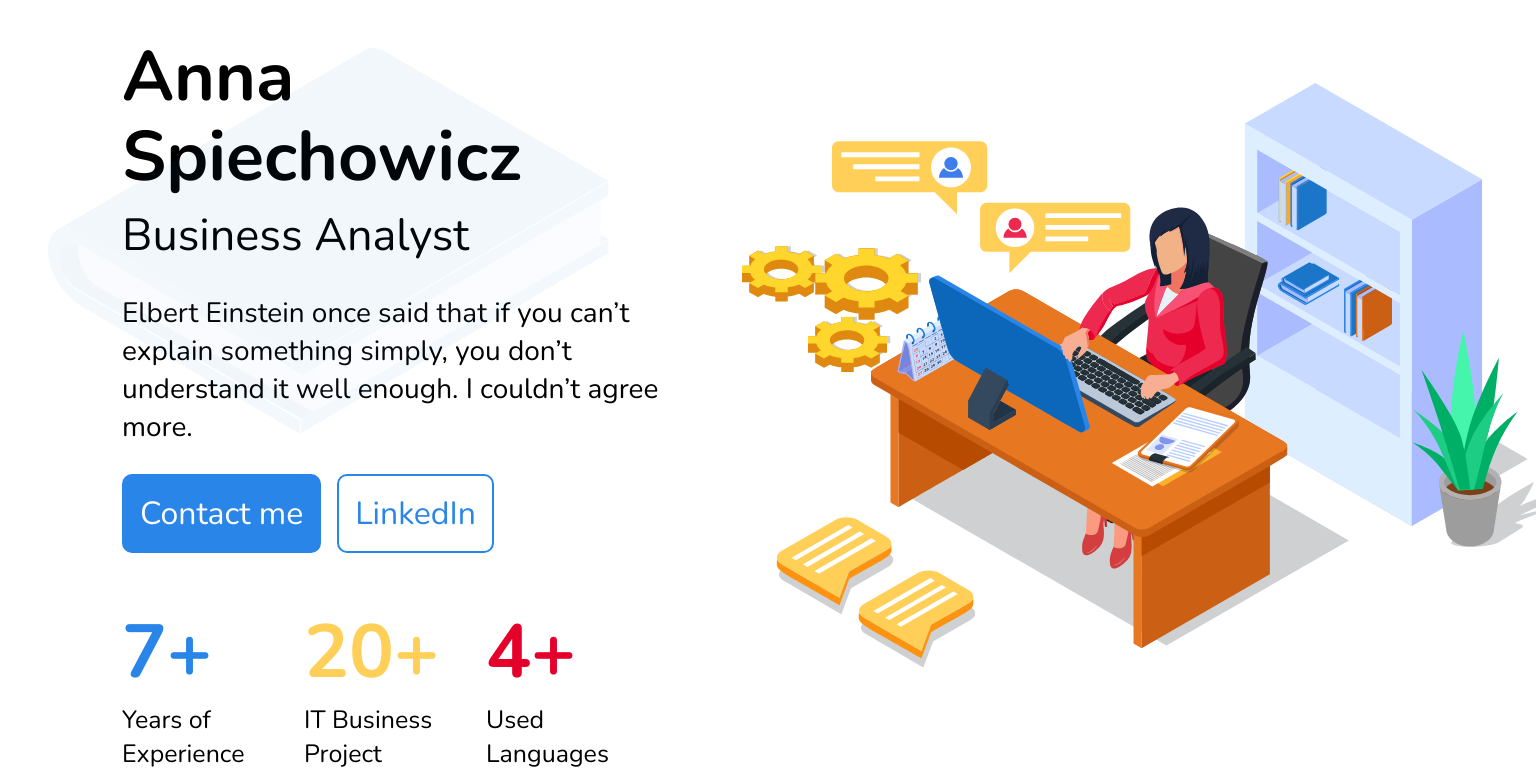
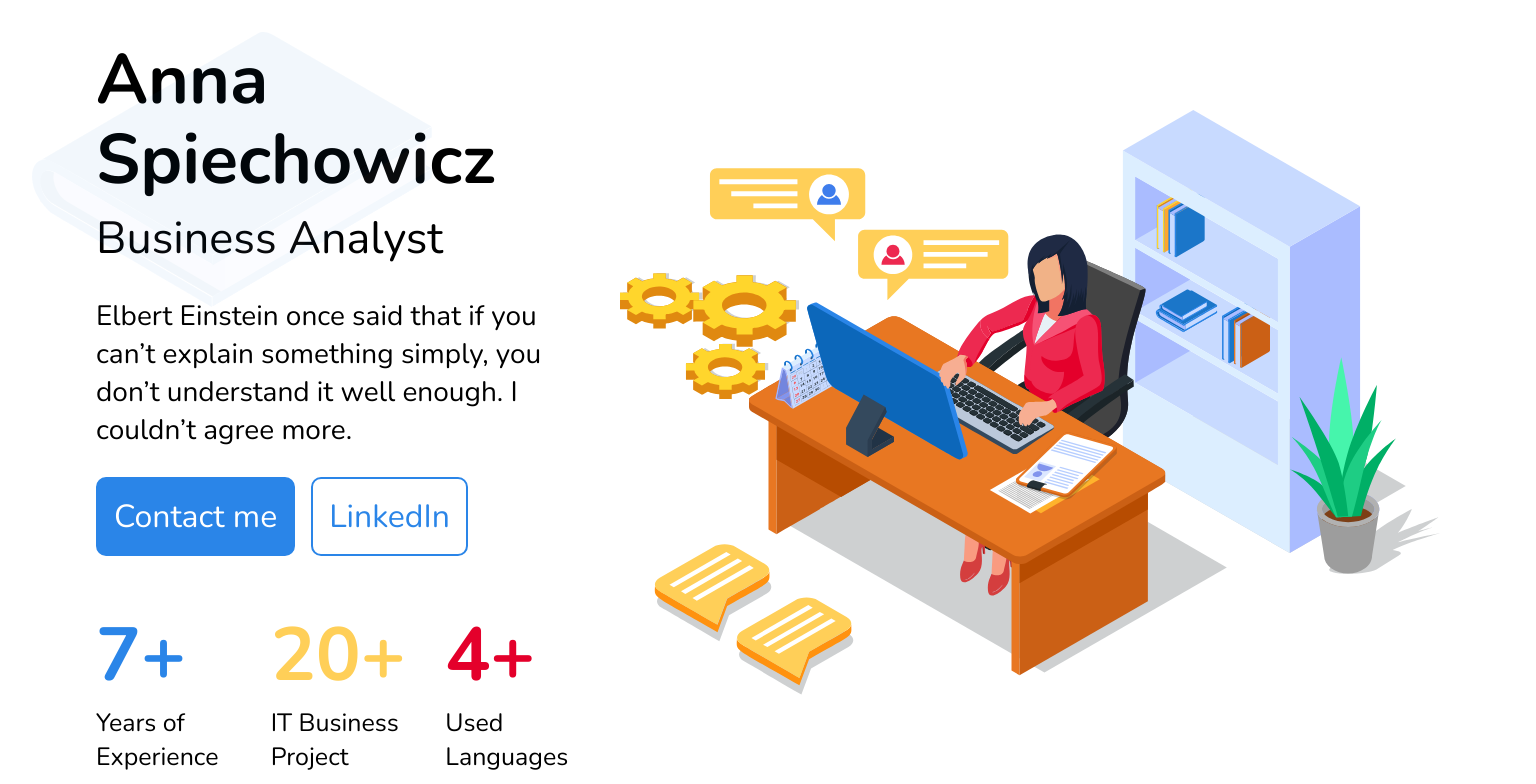
Before and after one commit to MSpiechowicz/annaspiechowicz.com, a React (Vite) app: page / in a window 1536 px wide. Shown: the top 784 px of the page. Built offline with nearby package versions, Linux system fonts and the light colour scheme.

Commit message:
cleaning scss

```diff
--- a/src/styles/App.scss
+++ b/src/styles/App.scss
@@ -1,23 +1,14 @@
 .app {
   width: 100%;
   height: 100%;
-
   display: grid;
   grid-template-columns: 1fr;
+  grid-gap: 2rem;
+  position: relative;
+  padding: 2rem;
   align-items: center;
-  justify-items: left;
-
-  position: relative;
-
-  margin: 2rem;
-
-  @media screen and (min-width: 672px) {
-    margin: 0;
-    justify-items: center;
-  }
 
   @media screen and (min-width: 990px) {
-    margin: 0;
     grid-template-columns: repeat(2, 1fr);
   }
 }
--- a/src/styles/AppBook.scss
+++ b/src/styles/AppBook.scss
@@ -1,26 +1,21 @@
 .app__book {
   position: absolute;
-  left: 0;
-  top: 1rem;
+  top: 2rem;
+  left: 2rem;
 
   img {
     width: 320px;
   }
 
   @media screen and (min-width: 768px) {
-    left: 2rem;
-
     img {
-      width: 440px;
+      width: 360px;
     }
   }
 
   @media screen and (min-width: 1296px) {
-    left: 3rem;
-    top: 3rem;
-
     img {
-      width: 561px;
+      width: 400px;
     }
   }
 }
--- a/src/styles/AppContainer.scss
+++ b/src/styles/AppContainer.scss
@@ -3,7 +3,7 @@
   display: flex;
   flex-direction: column;
 
-  @media screen and (min-width: 990px) {
-    margin-left: 4rem;
+  @media screen and (min-width: 768px) {
+    padding-left: 4rem;
   }
 }
--- a/src/styles/AppGraphic.scss
+++ b/src/styles/AppGraphic.scss
@@ -1,12 +1,10 @@
 .app__graphic {
   display: flex;
   justify-content: left;
-  margin-top: 3rem;
   width: fit-content;
 
   img {
     width: 312px;
-    margin-bottom: 3rem;
   }
 
   @media screen and (min-width: 672px) {
@@ -15,23 +13,22 @@
     }
   }
 
+  @media screen and (min-width: 768px) {
+    padding-left: 4rem;
+  }
+
   @media screen and (min-width: 990px) {
-    overflow: hidden;
-    margin-top: 0;
+    padding-left: 0;
+    padding-right: 4rem;
 
     img {
       width: 512px;
-      overflow: hidden;
     }
   }
 
   @media screen and (min-width: 1296px) {
-    overflow: hidden;
-    margin-top: 0;
-
     img {
       width: 820px;
-      overflow: hidden;
     }
   }
 }
```
